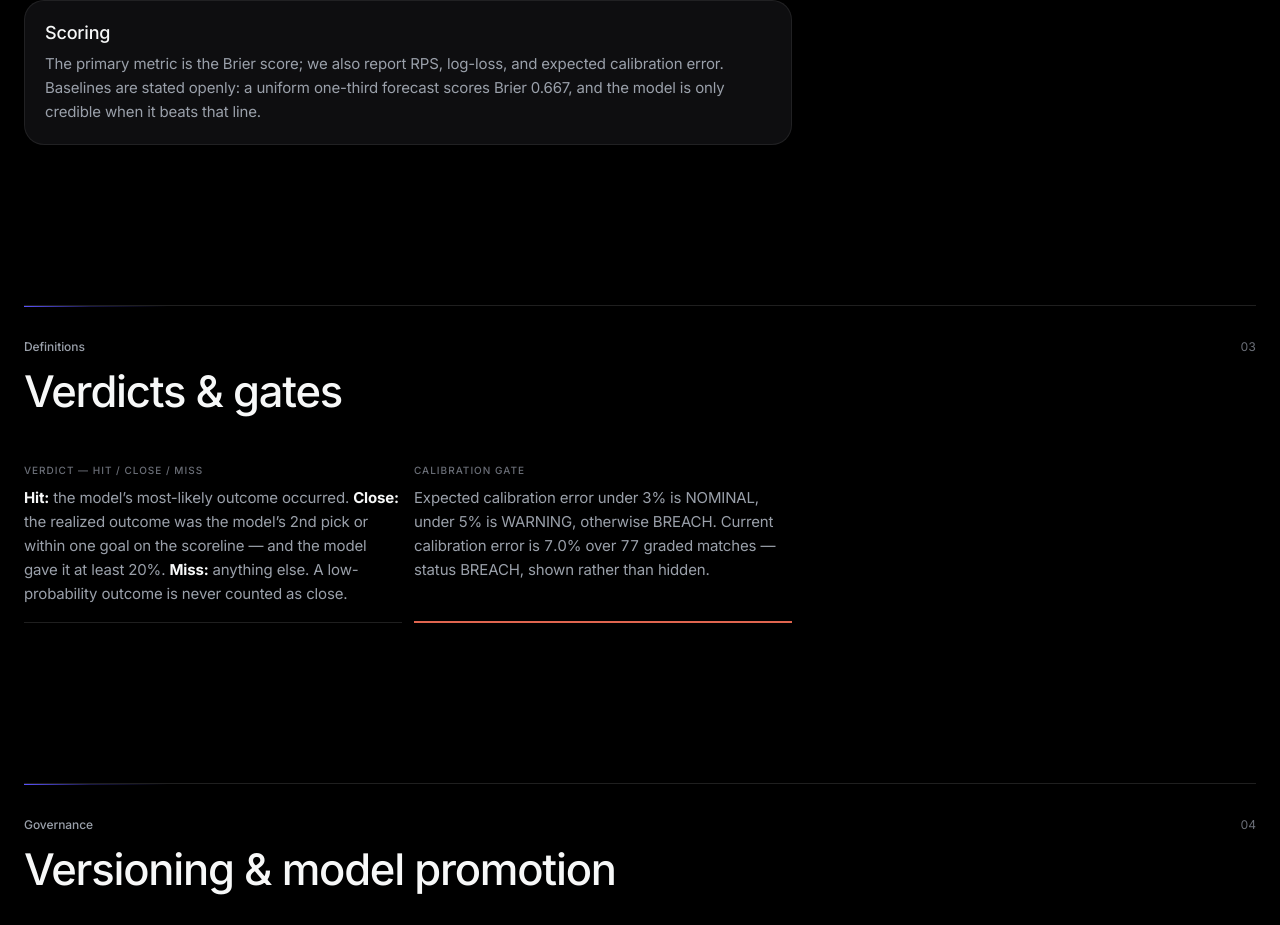
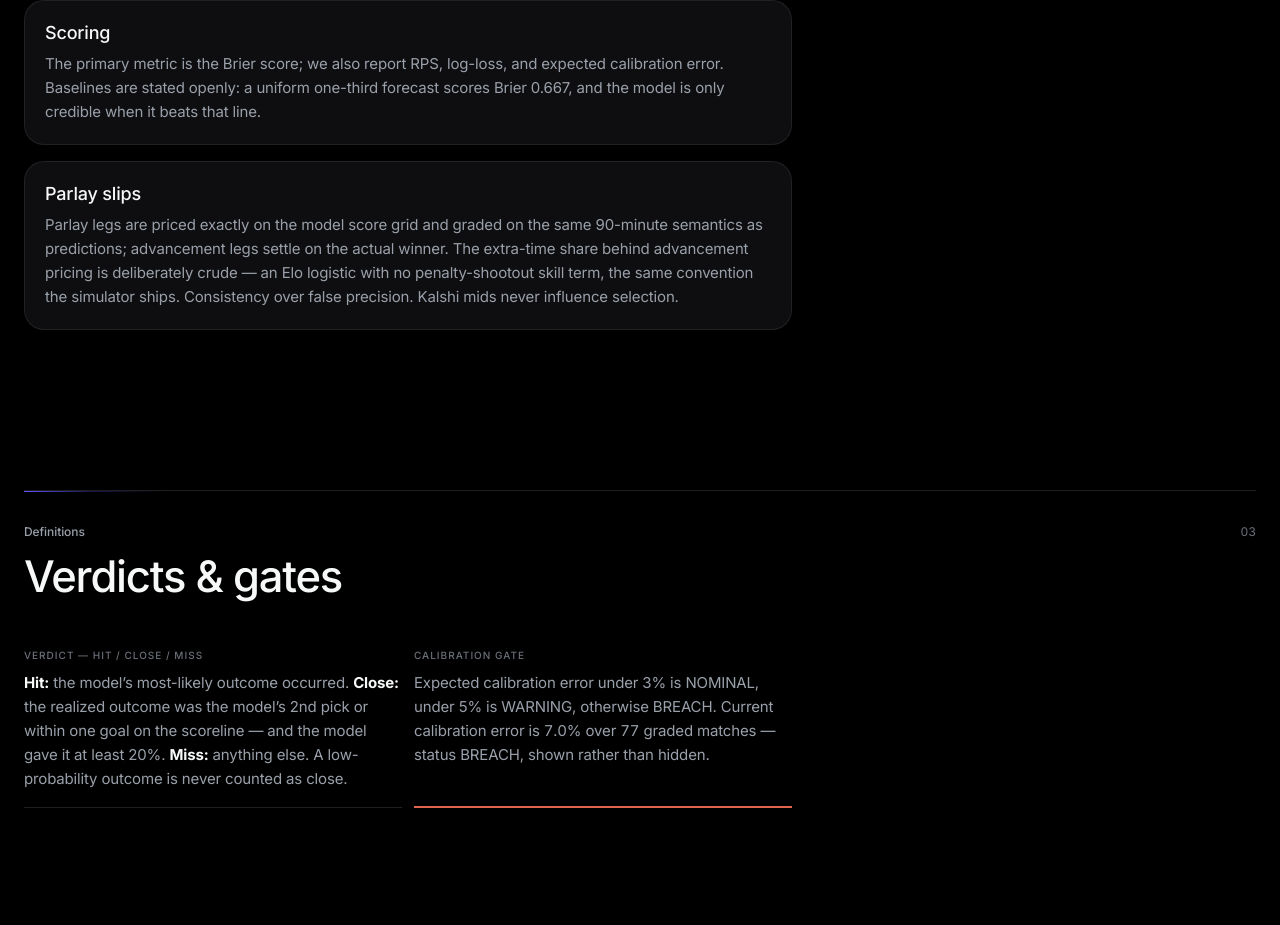
Before and after one commit to Sanjaayyy7/wc26-matchday-briefing, a Next.js app: page /methodology in a window 1280 px wide. Shown: the part 920-1845 px from the top of the page. Built offline with nearby package versions, Linux system fonts and the light colour scheme.

Commit message:
docs(methodology): parlay grading semantics + ET-share convention note

```diff
--- a/app/methodology/page.tsx
+++ b/app/methodology/page.tsx
@@ -64,6 +64,13 @@ export default function MethodologyPage() {
               The primary metric is the Brier score; we also report RPS, log-loss, and expected
               calibration error. Baselines are stated openly: a uniform one-third forecast scores
               Brier 0.667, and the model is only credible when it beats that line.
+            </Principle>
+            <Principle title="Parlay slips">
+              Parlay legs are priced exactly on the model score grid and graded on the same
+              90-minute semantics as predictions; advancement legs settle on the actual winner.
+              The extra-time share behind advancement pricing is deliberately crude — an Elo
+              logistic with no penalty-shootout skill term, the same convention the simulator
+              ships. Consistency over false precision. Kalshi mids never influence selection.
             </Principle>
           </div>
         </CanvasSection>
```
